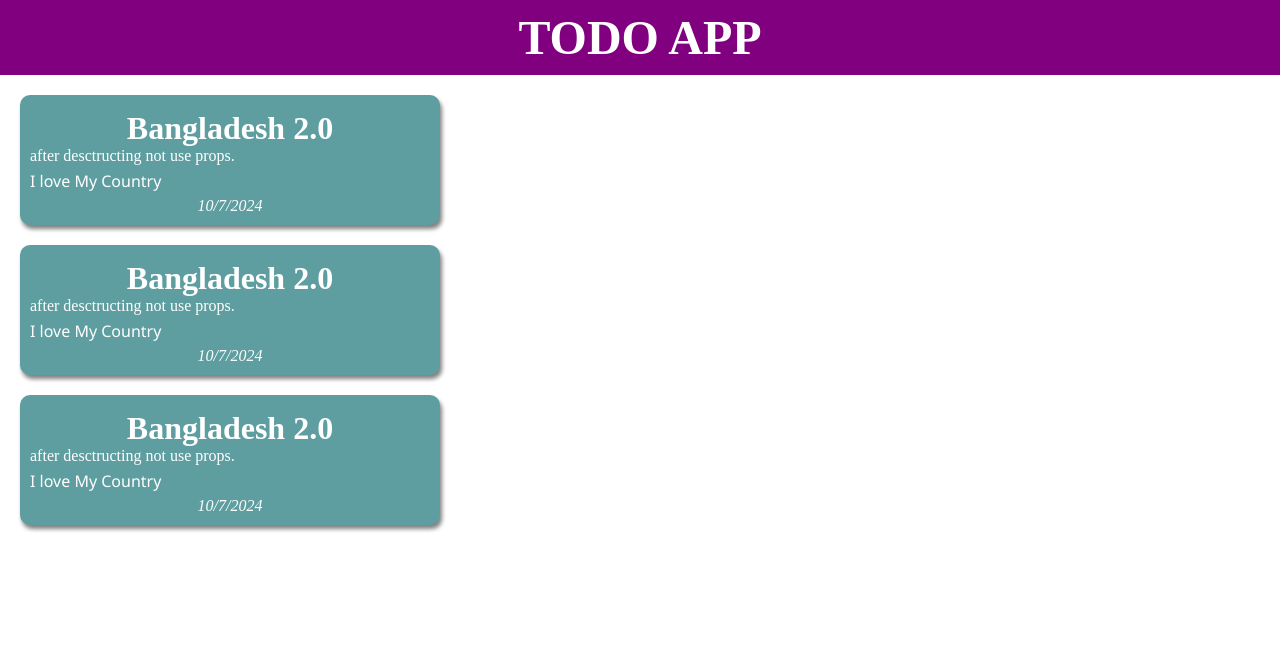
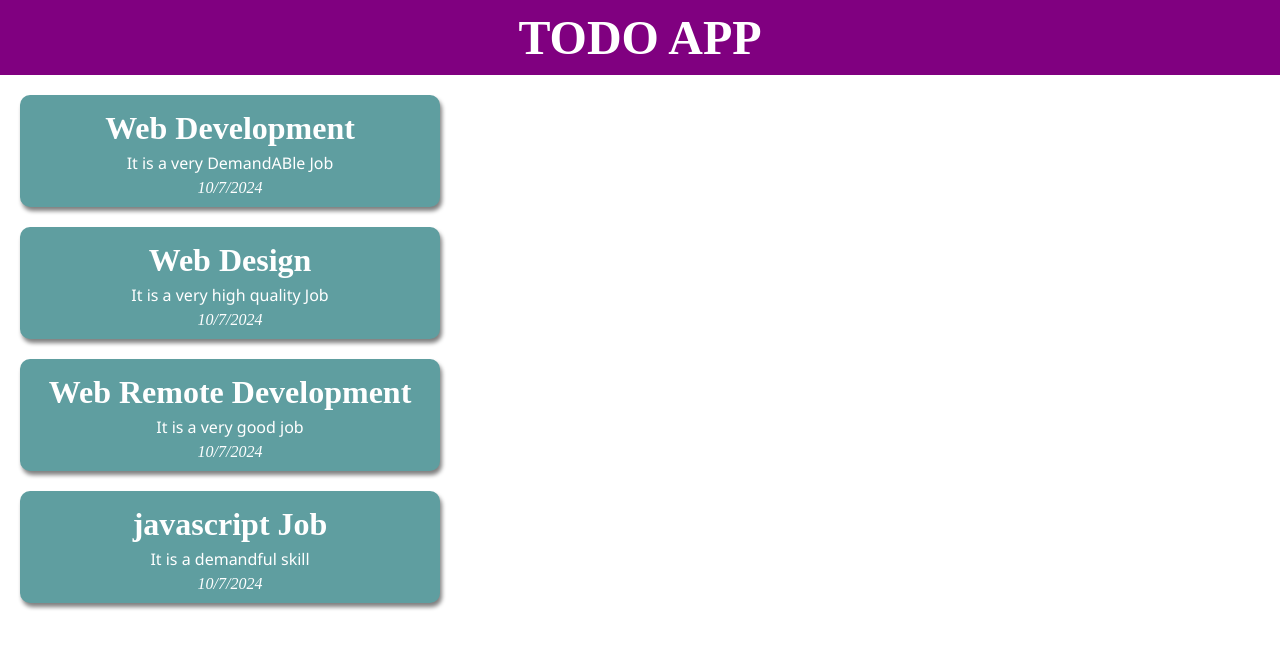
Before and after one commit to MohammadRayhan190720/react-app-2022, a React (Create React App) app in the folder my-app/: page / in a window 1280 px wide. Shown: the top 648 px of the page. Built offline with nearby package versions, Linux system fonts and the light colour scheme.

Commit message:
learning maping and loop

```diff
--- a/my-app/public/style.css
+++ b/my-app/public/style.css
@@ -25,7 +25,7 @@
   font-size: 2rem;
 }
 .descStyle{
-  text-align: justify;
+  text-align: center;
   margin-top: 5px;
   font-family: 'Segoe UI', Tahoma, Geneva, Verdana, sans-serif;
 
--- a/my-app/src/App.js
+++ b/my-app/src/App.js
@@ -1,16 +1,35 @@
 import React from "react";
 import Card from "./components/Card";
+import data from "./data.json";
 
 
 
 
 
 function App (){
+  // console.log(data[0].description);
+    //  use for loop
+    // let items = [];
+    // for(let x=0; x<data.length; x++){
+    //   items.push( <Card titleText={data[x].title} descText={data[x].description} />);
+    // }
+
+    // use map
+    let items = [];
+   items = data.map((item, index) => <Card key={index} titleText={item.title} descText={item.description} />);
+
   return <div>
-                 <h1 className="headingStyle">TODO APP</h1>
+                 {/* <h1 className="headingStyle">TODO APP</h1>
                  <Card titleText = "Bangladesh 2.0" descText="I love My Country" />
                  <Card titleText = "Bangladesh 2.0" descText="I love My Country" />
-                 <Card titleText = "Bangladesh 2.0" descText="I love My Country" />
+                 <Card titleText = "Bangladesh 2.0" descText="I love My Country" /> */}
+                 <h1 className="headingStyle">TODO APP</h1>
+                 {/* <Card titleText = {data[0].title} descText = {data[0].description} />
+                 <Card titleText = {data[1].title} descText = {data[1].description} />
+                 <Card titleText = {data[2].title} descText = {data[2].description} />
+                 <Card titleText = {data[3].title} descText = {data[3].description} /> */}
+                 {items}
+
 
 
 
--- a/my-app/src/components/Card.js
+++ b/my-app/src/components/Card.js
@@ -15,7 +15,7 @@ function Card(props) {
       <p className="descStyle">{todoDesc}</p> */}
       {/* <h3 className="titleStyle">{props.titleText}</h3>
       <p className="descStyle">{props.descText}</p> */}
-      <h3 className="titleStyle">{titleText}</h3>    after desctructing not use props.
+      <h3 className="titleStyle">{titleText}</h3>
       <p className="descStyle">{descText}</p>
       <p className="footer">
         {currentday + "/" + currentMonth + "/" + currentYear}
--- /dev/null
+++ b/my-app/src/data.json
@@ -0,0 +1,22 @@
+[
+  {
+    "title" : "Web Development",
+    "description" : "It is a very DemandABle Job"
+
+  },
+  {
+    "title" : "Web Design",
+    "description" : "It is a very high quality Job"
+
+  },
+  {
+    "title" : "Web Remote Development",
+    "description" : "It is a very good job"
+
+  },
+  {
+    "title" : "javascript Job",
+    "description" : "It is a demandful skill "
+
+  }
+]
```
